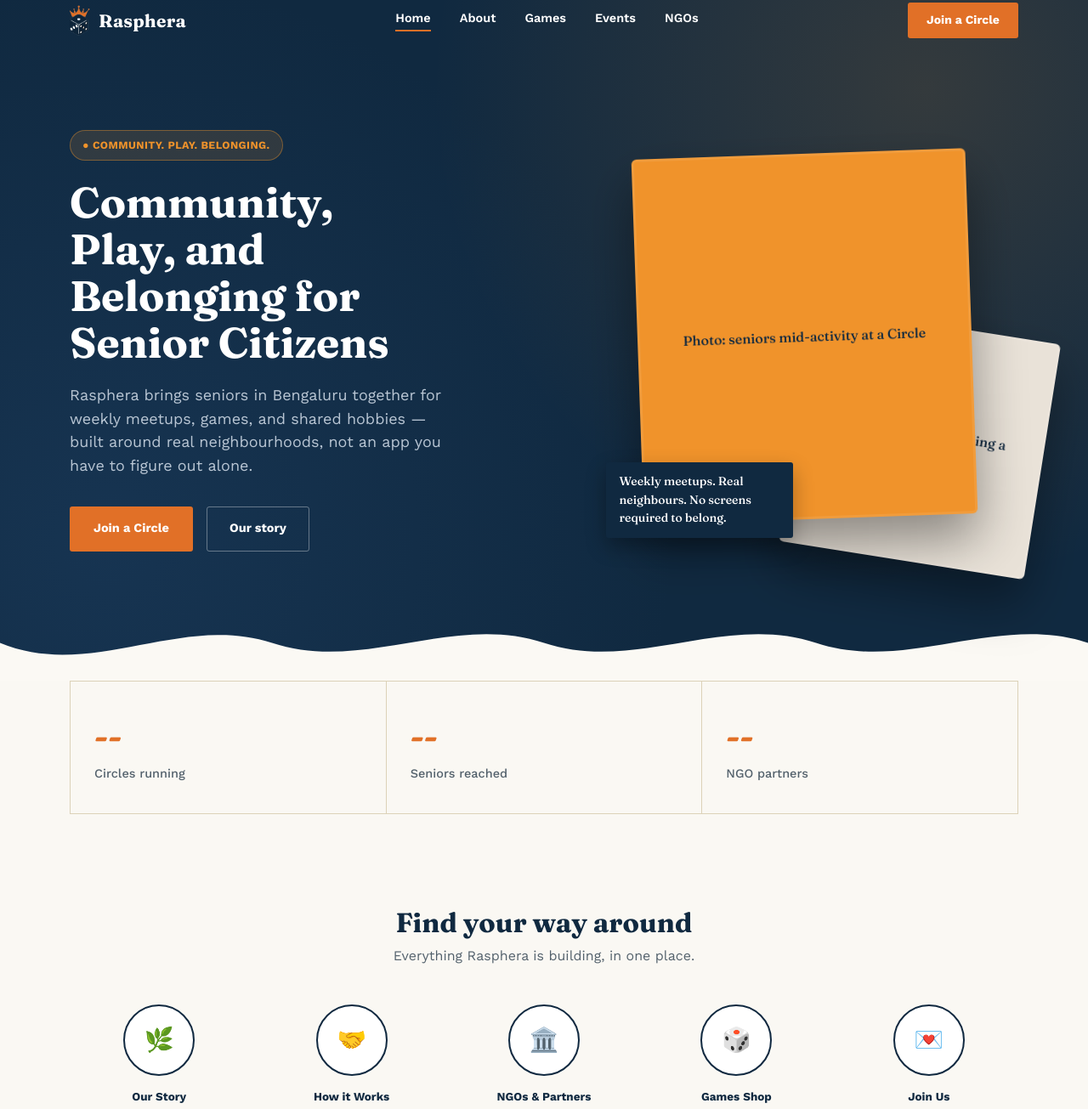
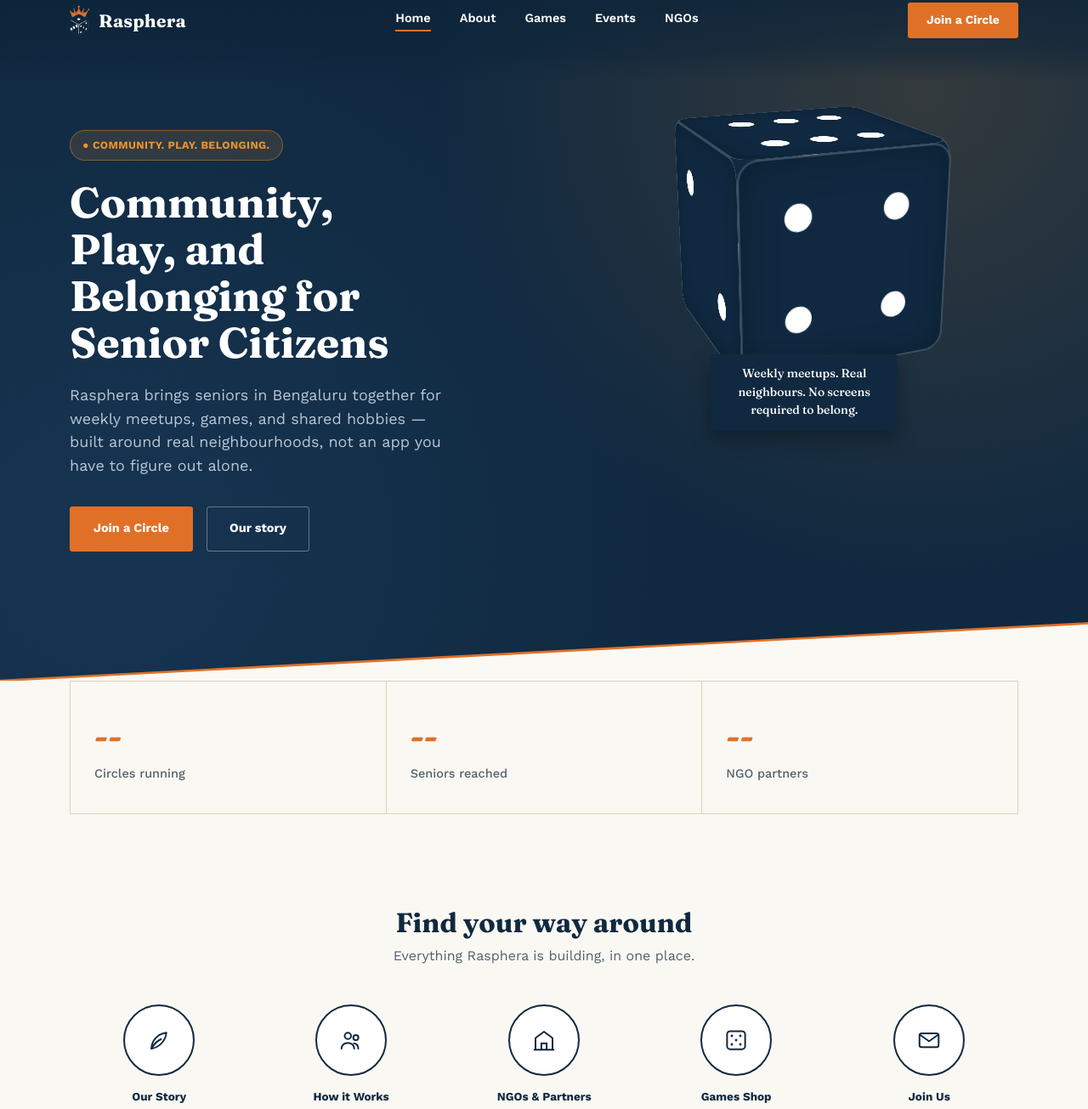
Before and after one commit to spandana13-code/-Rasphera-website, a plain HTML site: page index.html in a window 1280 px wide. Shown: the part 19-1324 px from the top of the page at 85% size. Drawn offline with nearby package versions, Linux system fonts and the light colour scheme; a script that the page names is missing.

Commit message:
3d animation

```diff
--- a/css/style.css
+++ b/css/style.css
@@ -34,7 +34,8 @@ section{position:relative;}
 
 /* NAV */
 nav{position:fixed;top:0;left:0;right:0;z-index:100;padding:22px 0;transition:padding .3s ease, background .3s ease, box-shadow .3s ease;}
-nav.scrolled{padding:12px 0;background:rgba(251,249,244,0.94);backdrop-filter:blur(8px);box-shadow:0 2px 18px rgba(13,36,57,0.08);}
+nav.dark{background:linear-gradient(rgba(13,36,57,0.85) 0%, rgba(13,36,57,0.5) 70%, rgba(13,36,57,0) 100%);padding-bottom:50px;margin-bottom:-50px;}
+nav.scrolled{padding:12px 0;background:rgba(251,249,244,0.94)!important;backdrop-filter:blur(8px);box-shadow:0 2px 18px rgba(13,36,57,0.08);margin-bottom:0;}
 nav .wrap{display:flex;align-items:center;justify-content:space-between;}
 .brand{display:flex;align-items:center;gap:10px;}
 .brand img{height:38px;width:auto;transition:height .3s ease;}
@@ -85,9 +86,33 @@ nav.light .brand-text, nav.light .navlinks a{color:var(--navy);}
 .ql-head p{color:var(--muted);margin-top:10px;}
 .ql-row{display:flex;justify-content:space-between;gap:16px;flex-wrap:wrap;}
 .ql-item{display:flex;flex-direction:column;align-items:center;gap:14px;flex:1;min-width:120px;cursor:pointer;}
-.ql-circle{width:84px;height:84px;border-radius:50%;background:var(--white);border:2px solid var(--navy);display:flex;align-items:center;justify-content:center;font-size:28px;transition:transform .3s cubic-bezier(.3,1.5,.5,1), background .3s ease, border-color .3s ease;}
-.ql-item:hover .ql-circle{transform:translateY(-8px) scale(1.08) rotate(-6deg);background:var(--amber);border-color:var(--amber);}
+.ql-circle{width:84px;height:84px;border-radius:50%;background:var(--white);border:2px solid var(--navy);display:flex;align-items:center;justify-content:center;color:var(--navy);transition:transform .3s cubic-bezier(.3,1.5,.5,1), background .3s ease, border-color .3s ease, color .3s ease;}
+.ql-circle svg{width:30px;height:30px;}
+.ql-item:hover .ql-circle{transform:translateY(-8px) scale(1.08) rotate(-6deg);background:var(--amber);border-color:var(--amber);color:var(--white);}
 .ql-item span.label{font-size:13.5px;font-weight:700;text-align:center;color:var(--navy);}
+
+/* 3D ROTATING DICE (hero) */
+.dice-scene{perspective:1000px;width:240px;height:240px;margin:0 auto;}
+.dice-cube{position:relative;width:100%;height:100%;transform-style:preserve-3d;animation:diceSpin 16s linear infinite;}
+.dice-face{position:absolute;width:240px;height:240px;left:0;top:0;background:var(--navy);border:2px solid rgba(255,255,255,0.18);border-radius:22px;box-shadow:inset 0 0 40px rgba(0,0,0,0.25);display:grid;grid-template-columns:repeat(3,1fr);grid-template-rows:repeat(3,1fr);padding:34px;box-sizing:border-box;}
+.dice-face span{width:30px;height:30px;border-radius:50%;justify-self:center;align-self:center;background:transparent;}
+.f-front{transform:translateZ(120px);}
+.f-back{transform:rotateY(180deg) translateZ(120px);}
+.f-right{transform:rotateY(90deg) translateZ(120px);}
+.f-left{transform:rotateY(-90deg) translateZ(120px);}
+.f-top{transform:rotateX(90deg) translateZ(120px);}
+.f-bottom{transform:rotateX(-90deg) translateZ(120px);}
+.n1 span:nth-child(5){background:var(--amber-2);}
+.n2 span:nth-child(1),.n2 span:nth-child(9){background:var(--white);}
+.n3 span:nth-child(1),.n3 span:nth-child(5),.n3 span:nth-child(9){background:var(--white);}
+.n4 span:nth-child(1),.n4 span:nth-child(3),.n4 span:nth-child(7),.n4 span:nth-child(9){background:var(--white);}
+.n5 span:nth-child(1),.n5 span:nth-child(3),.n5 span:nth-child(5),.n5 span:nth-child(7),.n5 span:nth-child(9){background:var(--amber-2);}
+.n6 span:nth-child(1),.n6 span:nth-child(3),.n6 span:nth-child(4),.n6 span:nth-child(6),.n6 span:nth-child(7),.n6 span:nth-child(9){background:var(--white);}
+@keyframes diceSpin{from{transform:rotateX(-18deg) rotateY(0deg);}to{transform:rotateX(-18deg) rotateY(360deg);}}
+@media (prefers-reduced-motion: reduce){.dice-cube{animation:none;transform:rotateX(-18deg) rotateY(28deg);}}
+
+/* TILT-ON-HOVER (applied via JS to elements with .tilt) */
+.tilt{transition:transform .15s ease-out;transform-style:preserve-3d;will-change:transform;}
 
 /* DARK FEATURE SECTION (pillars / product-style cards) */
 .dark-section{background:var(--navy);padding:100px 0;position:relative;overflow:hidden;}
--- a/index.html
+++ b/index.html
@@ -40,14 +40,23 @@
       </div>
     </div>
     <div class="hero-cards">
-      <div class="hcard hcard-main">Photo: seniors mid-activity at a Circle</div>
-      <div class="hcard hcard-back">Photo: facilitator leading a session</div>
-      <div class="hero-tag">Weekly meetups. Real neighbours. No screens required to belong.</div>
+      <div class="dice-scene">
+        <div class="dice-cube">
+          <div class="dice-face f-front n5"><span></span><span></span><span></span><span></span><span></span><span></span><span></span><span></span><span></span></div>
+          <div class="dice-face f-back n2"><span></span><span></span><span></span><span></span><span></span><span></span><span></span><span></span><span></span></div>
+          <div class="dice-face f-right n3"><span></span><span></span><span></span><span></span><span></span><span></span><span></span><span></span><span></span></div>
+          <div class="dice-face f-left n4"><span></span><span></span><span></span><span></span><span></span><span></span><span></span><span></span><span></span></div>
+          <div class="dice-face f-top n6"><span></span><span></span><span></span><span></span><span></span><span></span><span></span><span></span><span></span></div>
+          <div class="dice-face f-bottom n1"><span></span><span></span><span></span><span></span><span></span><span></span><span></span><span></span><span></span></div>
+        </div>
+      </div>
+      <div class="hero-tag" style="position:static;margin:26px auto 0;text-align:center;animation:fadeUp .7s ease 1s forwards;">Weekly meetups. Real neighbours. No screens required to belong.</div>
     </div>
   </div>
   <div class="scallop">
     <svg viewBox="0 0 1440 90" preserveAspectRatio="none">
-      <path fill="#FBF9F4" d="M0,40 C120,90 240,0 360,40 C480,80 600,0 720,40 C840,80 960,0 1080,40 C1200,80 1320,0 1440,40 L1440,90 L0,90 Z"/>
+      <path fill="#FBF9F4" d="M0,90 L1440,14 L1440,90 Z"/>
+      <path fill="none" stroke="#E17027" stroke-width="3" d="M0,90 L1440,14"/>
     </svg>
   </div>
 </section>
@@ -69,11 +78,26 @@
       <p>Everything Rasphera is building, in one place.</p>
     </div>
     <div class="ql-row stagger">
-      <a class="ql-item reveal" href="about.html"><div class="ql-circle">🌿</div><span class="label">Our Story</span></a>
-      <a class="ql-item reveal" href="events.html"><div class="ql-circle">🤝</div><span class="label">How it Works</span></a>
-      <a class="ql-item reveal" href="ngos.html"><div class="ql-circle">🏛️</div><span class="label">NGOs &amp; Partners</span></a>
-      <a class="ql-item reveal" href="games.html"><div class="ql-circle">🎲</div><span class="label">Games Shop</span></a>
-      <a class="ql-item reveal" href="join.html"><div class="ql-circle">💌</div><span class="label">Join Us</span></a>
+      <a class="ql-item reveal tilt" href="about.html">
+        <div class="ql-circle"><svg viewBox="0 0 24 24" fill="none" stroke="currentColor" stroke-width="1.6" stroke-linecap="round" stroke-linejoin="round"><path d="M5 20c0-7 5-14 14-15-1 9-8 14-14 15Z"/><path d="M5 20c2-4 5-7 9-9"/></svg></div>
+        <span class="label">Our Story</span>
+      </a>
+      <a class="ql-item reveal tilt" href="events.html">
+        <div class="ql-circle"><svg viewBox="0 0 24 24" fill="none" stroke="currentColor" stroke-width="1.6" stroke-linecap="round" stroke-linejoin="round"><circle cx="9" cy="8" r="3"/><circle cx="16.5" cy="9.5" r="2.4"/><path d="M3 20c0-3.3 2.7-5.5 6-5.5s6 2.2 6 5.5"/><path d="M14.7 15c2.4.4 4.1 2.3 4.1 5"/></svg></div>
+        <span class="label">How it Works</span>
+      </a>
+      <a class="ql-item reveal tilt" href="ngos.html">
+        <div class="ql-circle"><svg viewBox="0 0 24 24" fill="none" stroke="currentColor" stroke-width="1.6" stroke-linecap="round" stroke-linejoin="round"><path d="M4 21V10l8-6 8 6v11"/><path d="M3 21h18"/><path d="M9.5 21v-6h5v6"/></svg></div>
+        <span class="label">NGOs &amp; Partners</span>
+      </a>
+      <a class="ql-item reveal tilt" href="games.html">
+        <div class="ql-circle"><svg viewBox="0 0 24 24" fill="none" stroke="currentColor" stroke-width="1.6" stroke-linejoin="round"><rect x="3.5" y="3.5" width="17" height="17" rx="3"/><circle cx="8" cy="8" r="1.15" fill="currentColor" stroke="none"/><circle cx="16" cy="8" r="1.15" fill="currentColor" stroke="none"/><circle cx="8" cy="16" r="1.15" fill="currentColor" stroke="none"/><circle cx="16" cy="16" r="1.15" fill="currentColor" stroke="none"/><circle cx="12" cy="12" r="1.15" fill="currentColor" stroke="none"/></svg></div>
+        <span class="label">Games Shop</span>
+      </a>
+      <a class="ql-item reveal tilt" href="join.html">
+        <div class="ql-circle"><svg viewBox="0 0 24 24" fill="none" stroke="currentColor" stroke-width="1.6" stroke-linecap="round" stroke-linejoin="round"><rect x="3" y="5.5" width="18" height="13" rx="2"/><path d="M3.5 7l8.5 6 8.5-6"/></svg></div>
+        <span class="label">Join Us</span>
+      </a>
     </div>
   </div>
 </section>
@@ -86,17 +110,17 @@
       <p>Rasphera runs small, local "Circles" — regular gatherings for seniors to play, connect, and pick up something new. Every Circle is led by a facilitator and rooted in the neighbourhood it meets in.</p>
     </div>
     <div class="card-grid-3 stagger">
-      <div class="dark-card reveal">
+      <div class="dark-card reveal tilt">
         <div class="n">01</div>
         <h3>Weekly Circles</h3>
         <p>Small groups meeting every week for games, walks, or craft sessions — the same faces, the same place, every time.</p>
       </div>
-      <div class="dark-card reveal">
+      <div class="dark-card reveal tilt">
         <div class="n">02</div>
         <h3>Local facilitators</h3>
         <p>Every Circle is run by a trained facilitator from the community, not a stranger flown in for the day.</p>
       </div>
-      <div class="dark-card reveal">
+      <div class="dark-card reveal tilt">
         <div class="n">03</div>
         <h3>NGO partnerships</h3>
         <p>We work with local NGOs and RWAs already serving seniors, so Circles grow from trusted ground, not cold outreach.</p>
```
Also changed, not shown: 1 other file.
